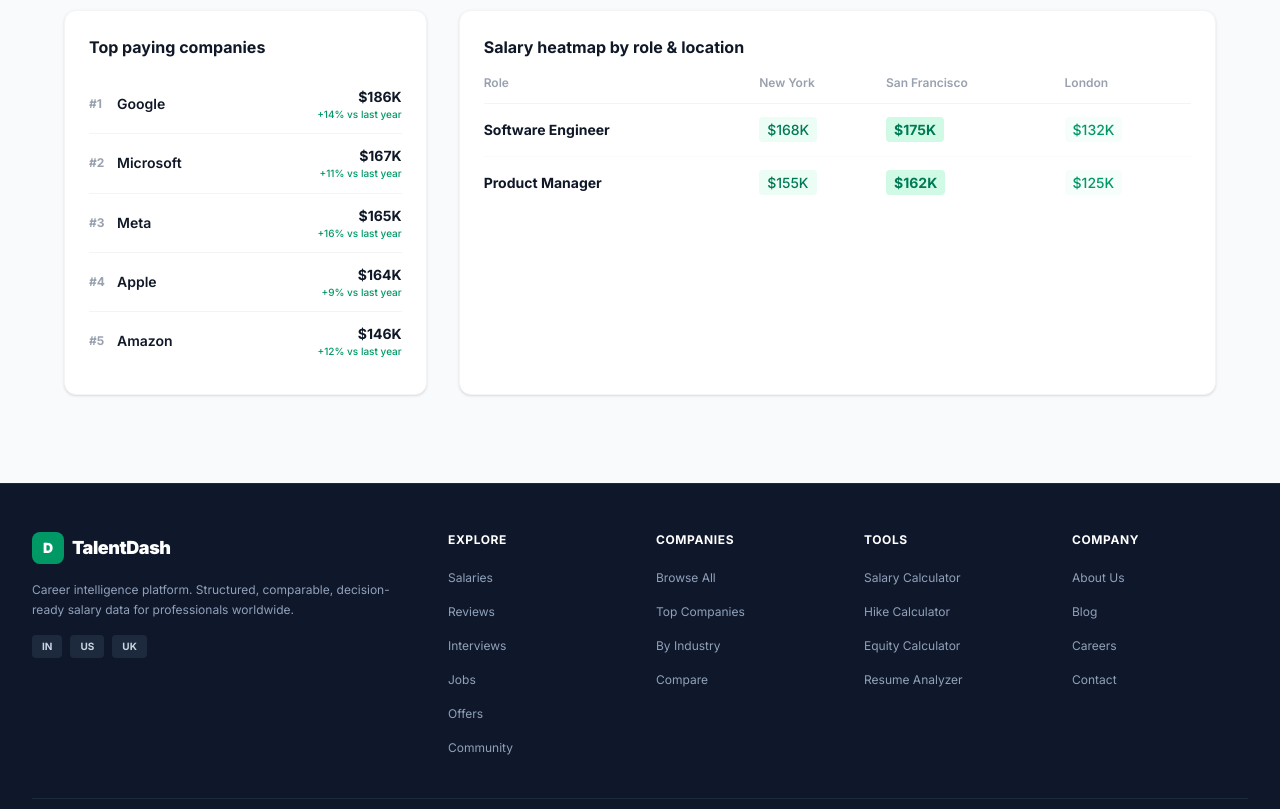
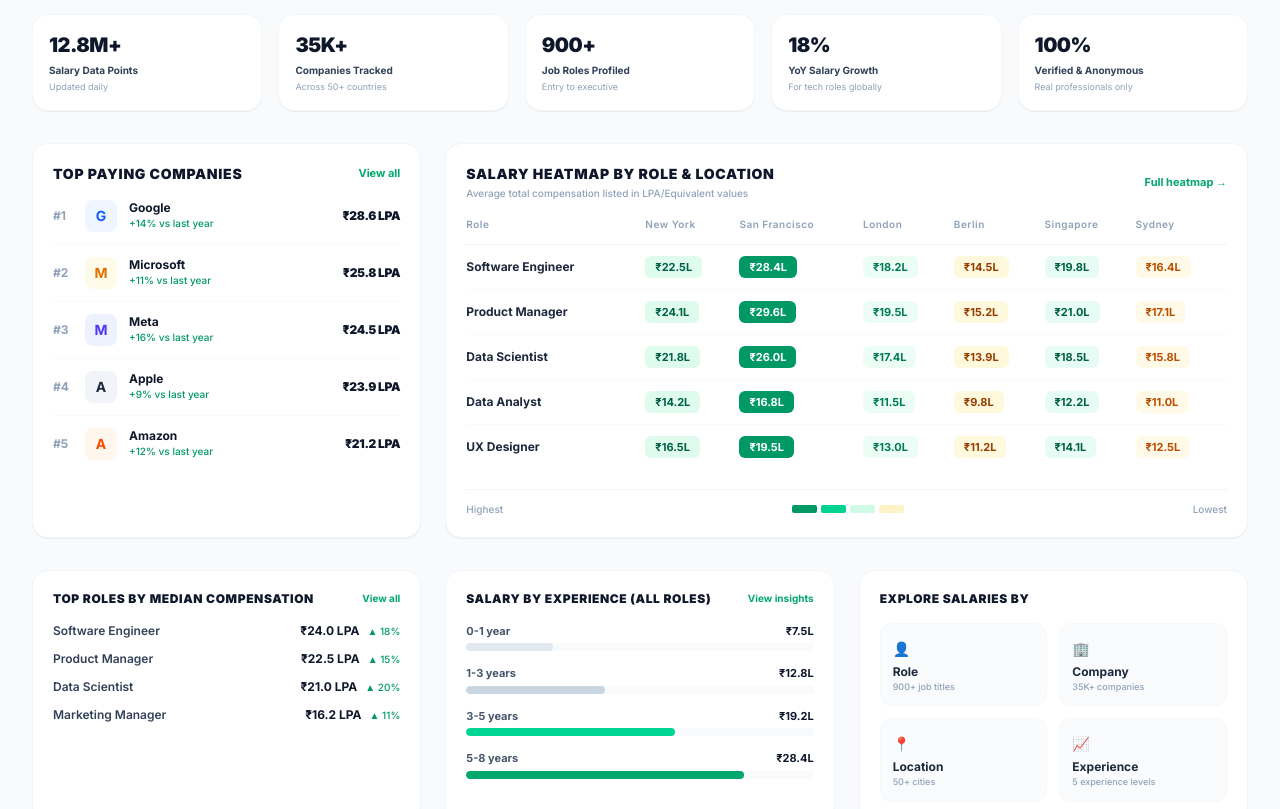
Before and after one commit to akhilesh5982/talentdash, a Next.js app: page /salaries in a window 1280 px wide. Shown: the part 300-1109 px from the top of the page. Built offline with nearby package versions, Linux system fonts and the light colour scheme.

Commit message:
style: transform salary breakdown module into core unified heatmap premium dashboard layout

```diff
--- a/app/salaries/page.tsx
+++ b/app/salaries/page.tsx
@@ -1,70 +1,216 @@
-// app/salaries/page.tsx
+"use client";
+
+import Link from "next/link";
+
 export default function SalariesPage() {
   const topCompanies = [
-    { name: "Google", median: "$186K", growth: "+14% vs last year" },
-    { name: "Microsoft", median: "$167K", growth: "+11% vs last year" },
-    { name: "Meta", median: "$165K", growth: "+16% vs last year" },
-    { name: "Apple", median: "$164K", growth: "+9% vs last year" },
-    { name: "Amazon", median: "$146K", growth: "+12% vs last year" },
+    { rank: "#1", name: "Google", logo: "G", logoBg: "bg-blue-50 text-blue-600", salary: "₹28.6 LPA", change: "+14% vs last year" },
+    { rank: "#2", name: "Microsoft", logo: "M", logoBg: "bg-amber-50 text-amber-600", salary: "₹25.8 LPA", change: "+11% vs last year" },
+    { rank: "#3", name: "Meta", logo: "∞", logoBg: "bg-indigo-50 text-indigo-600", salary: "₹24.5 LPA", change: "+16% vs last year" },
+    { rank: "#4", name: "Apple", logo: "", logoBg: "bg-slate-100 text-slate-800", salary: "₹23.9 LPA", change: "+9% vs last year" },
+    { rank: "#5", name: "Amazon", logo: "A", logoBg: "bg-orange-50 text-orange-600", salary: "₹21.2 LPA", change: "+12% vs last year" },
+  ];
+
+  const matrixData = [
+    { role: "Software Engineer", locations: { ny: "₹22.5L", sf: "₹28.4L", lon: "₹18.2L", ber: "₹14.5L", sg: "₹19.8L", syd: "₹16.4L" } },
+    { role: "Product Manager", locations: { ny: "₹24.1L", sf: "₹29.6L", lon: "₹19.5L", ber: "₹15.2L", sg: "₹21.0L", syd: "₹17.1L" } },
+    { role: "Data Scientist", locations: { ny: "₹21.8L", sf: "₹26.0L", lon: "₹17.4L", ber: "₹13.9L", sg: "₹18.5L", syd: "₹15.8L" } },
+    { role: "Data Analyst", locations: { ny: "₹14.2L", sf: "₹16.8L", lon: "₹11.5L", ber: "₹9.8L",  sg: "₹12.2L", syd: "₹11.0L" } },
+    { role: "UX Designer", locations: { ny: "₹16.5L", sf: "₹19.5L", lon: "₹13.0L", ber: "₹11.2L", sg: "₹14.1L", syd: "₹12.5L" } },
   ];
 
   return (
-    <div className="max-w-7xl mx-auto px-4 sm:px-6 lg:px-8 py-12 space-y-12">
-      <div className="space-y-2">
-        <h1 className="text-3xl font-black tracking-tight text-gray-900">Real salary insights. Real career growth.</h1>
-        <p className="text-sm text-gray-500">Explore verified compensation structures from software engineers and operators globally.</p>
+    <div className="space-y-8 pb-16">
+
+      {/* 1. Header Hero Banner Strip (Matches image_99f363.png) */}
+      <div className="bg-white rounded-2xl border border-slate-100 p-6 flex flex-col md:flex-row justify-between items-start md:items-center gap-4 shadow-2xs">
+        <div>
+          <span className="text-[10px] font-extrabold text-[#00a86b] bg-emerald-50 px-2 py-0.5 rounded-md tracking-wider uppercase">
+            Salaries Insights
+          </span>
+          <h1 className="text-2xl font-black text-slate-900 tracking-tight mt-2">
+            Real salary insights. <span className="text-[#00a86b]">Real career growth.</span>
+          </h1>
+          <p className="text-slate-500 text-xs mt-0.5">
+            Explore verified compensation data from professionals around the world.
+          </p>
+        </div>
+        <button className="bg-slate-900 hover:bg-slate-800 text-white text-xs font-bold py-2.5 px-4 rounded-xl transition-all">
+          Explore all salaries →
+        </button>
       </div>
 
-      <div className="grid grid-cols-1 lg:grid-cols-3 gap-8">
-        {/* Top Paying Companies Table component */}
-        <div className="lg:col-span-1 bg-white border border-gray-100 rounded-xl p-6 shadow-sm space-y-4">
-          <h2 className="font-bold text-gray-900 text-md">Top paying companies</h2>
-          <div className="divide-y divide-gray-100">
-            {topCompanies.map((c, i) => (
-              <div key={c.name} className="py-3 flex items-center justify-between text-sm">
+      {/* 2. Platform Counter Metric Strips */}
+      <div className="grid grid-cols-2 lg:grid-cols-5 gap-4">
+        {[
+          { label: "Salary Data Points", value: "12.8M+", sub: "Updated daily" },
+          { label: "Companies Tracked", value: "35K+", sub: "Across 50+ countries" },
+          { label: "Job Roles Profiled", value: "900+", sub: "Entry to executive" },
+          { label: "YoY Salary Growth", value: "18%", sub: "For tech roles globally" },
+          { label: "Verified & Anonymous", value: "100%", sub: "Real professionals only" }
+        ].map((stat, idx) => (
+          <div key={idx} className="bg-white border border-slate-100/80 p-4 rounded-2xl shadow-2xs">
+            <div className="text-xl font-black text-slate-900 tracking-tight">{stat.value}</div>
+            <div className="text-[10px] font-bold text-slate-700 mt-1">{stat.label}</div>
+            <div className="text-[9px] text-slate-400 mt-0.5">{stat.sub}</div>
+          </div>
+        ))}
+      </div>
+
+      {/* 3. Main Data Core Blocks Split-Grid layout */}
+      <div className="grid grid-cols-1 lg:grid-cols-12 gap-6">
+
+        {/* Left Side Section: Top Paying Companies List Container */}
+        <div className="lg:col-span-4 bg-white border border-slate-100 rounded-2xl p-5 shadow-2xs">
+          <div className="flex justify-between items-center mb-4">
+            <h2 className="text-sm font-black text-slate-900 uppercase tracking-wider">Top paying companies</h2>
+            <Link href="#" className="text-[11px] font-bold text-[#00a86b] hover:underline">View all</Link>
+          </div>
+          <div className="divide-y divide-slate-50">
+            {topCompanies.map((comp) => (
+              <div key={comp.rank} className="flex items-center justify-between py-3 first:pt-0 last:pb-0">
                 <div className="flex items-center gap-3">
-                  <span className="text-xs text-gray-400 font-bold w-4">#{i + 1}</span>
-                  <span className="font-semibold text-gray-900">{c.name}</span>
+                  <span className="text-xs font-bold text-slate-400 w-5">{comp.rank}</span>
+                  <div className={`w-8 h-8 rounded-lg ${comp.logoBg} flex items-center justify-center font-bold text-sm`}>
+                    {comp.name[0]}
+                  </div>
+                  <div>
+                    <div className="text-xs font-bold text-slate-900">{comp.name}</div>
+                    <div className="text-[10px] text-emerald-600 font-medium">{comp.change}</div>
+                  </div>
                 </div>
+                <div className="text-xs font-black text-slate-900 tracking-tight">{comp.salary}</div>
+              </div>
+            ))}
+          </div>
+        </div>
+
+        {/* Right Side Section: Interactive Heatmap Matrix Grid Sheet */}
+        <div className="lg:col-span-8 bg-white border border-slate-100 rounded-2xl p-5 shadow-2xs overflow-hidden">
+          <div className="flex justify-between items-center mb-4">
+            <div>
+              <h2 className="text-sm font-black text-slate-900 uppercase tracking-wider">Salary heatmap by role & location</h2>
+              <p className="text-[10px] text-slate-400 font-medium mt-0.5">Average total compensation listed in LPA/Equivalent values</p>
+            </div>
+            <Link href="#" className="text-[11px] font-bold text-[#00a86b] hover:underline">Full heatmap →</Link>
+          </div>
+
+          <div className="overflow-x-auto">
+            <table className="w-full text-left border-collapse">
+              <thead>
+                <tr className="border-b border-slate-100 text-[10px] font-bold text-slate-400 tracking-wider">
+                  <th className="pb-3 font-semibold">Role</th>
+                  <th className="pb-3 font-semibold">New York</th>
+                  <th className="pb-3 font-semibold">San Francisco</th>
+                  <th className="pb-3 font-semibold">London</th>
+                  <th className="pb-3 font-semibold">Berlin</th>
+                  <th className="pb-3 font-semibold">Singapore</th>
+                  <th className="pb-3 font-semibold">Sydney</th>
+                </tr>
+              </thead>
+              <tbody className="divide-y divide-slate-50">
+                {matrixData.map((row, index) => (
+                  <tr key={index} className="text-xs group hover:bg-slate-50/50">
+                    <td className="py-3.5 font-bold text-slate-800">{row.role}</td>
+                    <td className="py-3.5"><span className="bg-emerald-100/70 text-emerald-800 font-bold px-2.5 py-1 rounded-md text-[11px]">{row.locations.ny}</span></td>
+                    <td className="py-3.5"><span className="bg-emerald-600 text-white font-bold px-2.5 py-1 rounded-md text-[11px]">{row.locations.sf}</span></td>
+                    <td className="py-3.5"><span className="bg-emerald-100/40 text-emerald-700 font-bold px-2.5 py-1 rounded-md text-[11px]">{row.locations.lon}</span></td>
+                    <td className="py-3.5"><span className="bg-amber-100/60 text-amber-800 font-bold px-2.5 py-1 rounded-md text-[11px]">{row.locations.ber}</span></td>
+                    <td className="py-3.5"><span className="bg-emerald-100/50 text-emerald-800 font-bold px-2.5 py-1 rounded-md text-[11px]">{row.locations.sg}</span></td>
+                    <td className="py-3.5"><span className="bg-amber-100/40 text-amber-700 font-bold px-2.5 py-1 rounded-md text-[11px]">{row.locations.syd}</span></td>
+                  </tr>
+                ))}
+              </tbody>
+            </table>
+          </div>
+
+          {/* Heatmap Legend indicator bar */}
+          <div className="flex items-center justify-between mt-5 pt-3 border-t border-slate-100 text-[10px] font-medium text-slate-400">
+            <span>Highest</span>
+            <div className="flex gap-1 h-2 w-32 px-2">
+              <div className="bg-emerald-600 flex-1 rounded-xs" />
+              <div className="bg-emerald-400 flex-1 rounded-xs" />
+              <div className="bg-emerald-100 flex-1 rounded-xs" />
+              <div className="bg-amber-100 flex-1 rounded-xs" />
+            </div>
+            <span>Lowest</span>
+          </div>
+        </div>
+
+      </div>
+
+      {/* 4. Secondary Row: Roles Trends & Experience Mapping Lists */}
+      <div className="grid grid-cols-1 md:grid-cols-2 lg:grid-cols-3 gap-6">
+
+        {/* Median Trend Lines Box */}
+        <div className="bg-white border border-slate-100 rounded-2xl p-5 shadow-2xs">
+          <div className="flex justify-between items-center mb-4">
+            <h3 className="text-xs font-black text-slate-900 uppercase tracking-wider">Top roles by median compensation</h3>
+            <Link href="#" className="text-[10px] font-bold text-[#00a86b]">View all</Link>
+          </div>
+          <div className="space-y-3">
+            {[
+              { role: "Software Engineer", value: "₹24.0 LPA", growth: "▲ 18%" },
+              { role: "Product Manager", value: "₹22.5 LPA", growth: "▲ 15%" },
+              { role: "Data Scientist", value: "₹21.0 LPA", growth: "▲ 20%" },
+              { role: "Marketing Manager", value: "₹16.2 LPA", growth: "▲ 11%" }
+            ].map((r, i) => (
+              <div key={i} className="flex justify-between items-center text-xs">
+                <span className="font-semibold text-slate-700">{r.role}</span>
                 <div className="text-right">
-                  <div className="font-bold text-gray-900">{c.median}</div>
-                  <div className="text-[10px] text-emerald-600 font-medium">{c.growth}</div>
+                  <span className="font-bold text-slate-900">{r.value}</span>
+                  <span className="text-[10px] text-emerald-600 ml-2 font-medium">{r.growth}</span>
                 </div>
               </div>
             ))}
           </div>
         </div>
 
-        {/* Heatmap Grid Simulator component */}
-        <div className="lg:col-span-2 bg-white border border-gray-100 rounded-xl p-6 shadow-sm space-y-4">
-          <h2 className="font-bold text-gray-900 text-md">Salary heatmap by role & location</h2>
-          <div className="overflow-x-auto">
-            <table className="w-full border-collapse text-left text-sm">
-              <thead>
-                <tr className="border-b border-gray-100 text-gray-400 text-xs">
-                  <th className="pb-3 font-semibold">Role</th>
-                  <th className="pb-3 font-semibold">New York</th>
-                  <th className="pb-3 font-semibold">San Francisco</th>
-                  <th className="pb-3 font-semibold">London</th>
-                </tr>
-              </thead>
-              <tbody className="divide-y divide-gray-50 font-medium">
-                <tr>
-                  <td className="py-4 text-gray-900 font-bold">Software Engineer</td>
-                  <td className="py-4 text-emerald-700"><span className="bg-emerald-50 px-2 py-1 rounded">$168K</span></td>
-                  <td className="py-4 text-emerald-700"><span className="bg-emerald-100 px-2 py-1 rounded font-bold">$175K</span></td>
-                  <td className="py-4 text-emerald-600"><span className="bg-emerald-50/50 px-2 py-1 rounded">$132K</span></td>
-                </tr>
-                <tr>
-                  <td className="py-4 text-gray-900 font-bold">Product Manager</td>
-                  <td className="py-4 text-emerald-700"><span className="bg-emerald-50 px-2 py-1 rounded">$155K</span></td>
-                  <td className="py-4 text-emerald-700"><span className="bg-emerald-100 px-2 py-1 rounded font-bold">$162K</span></td>
-                  <td className="py-4 text-emerald-600"><span className="bg-emerald-50/50 px-2 py-1 rounded">$125K</span></td>
-                </tr>
-              </tbody>
-            </table>
+        {/* Experience Progression Metric Bars */}
+        <div className="bg-white border border-slate-100 rounded-2xl p-5 shadow-2xs">
+          <div className="flex justify-between items-center mb-4">
+            <h3 className="text-xs font-black text-slate-900 uppercase tracking-wider">Salary by experience (All roles)</h3>
+            <Link href="#" className="text-[10px] font-bold text-[#00a86b]">View insights</Link>
+          </div>
+          <div className="space-y-3.5">
+            {[
+              { exp: "0-1 year", val: "₹7.5L", width: "w-1/4 bg-slate-200" },
+              { exp: "1-3 years", val: "₹12.8L", width: "w-2/5 bg-slate-300" },
+              { exp: "3-5 years", val: "₹19.2L", width: "w-3/5 bg-emerald-400" },
+              { exp: "5-8 years", val: "₹28.4L", width: "w-4/5 bg-[#00a86b]" }
+            ].map((bar, i) => (
+              <div key={i} className="space-y-1">
+                <div className="flex justify-between text-[11px] font-bold text-slate-600">
+                  <span>{bar.exp}</span>
+                  <span className="text-slate-900">{bar.val}</span>
+                </div>
+                <div className="w-full h-2 bg-slate-50 rounded-full overflow-hidden">
+                  <div className={`h-full rounded-full ${bar.width}`} />
+                </div>
+              </div>
+            ))}
           </div>
         </div>
+
+        {/* Explore Hub Dynamic Quick Filter Routing Tag Box */}
+        <div className="bg-white border border-slate-100 rounded-2xl p-5 shadow-2xs">
+          <h3 className="text-xs font-black text-slate-900 uppercase tracking-wider mb-4">Explore salaries by</h3>
+          <div className="grid grid-cols-2 gap-3">
+            {[
+              { icon: "👤", title: "Role", sub: "900+ job titles" },
+              { icon: "🏢", title: "Company", sub: "35K+ companies" },
+              { icon: "📍", title: "Location", sub: "50+ cities" },
+              { icon: "📈", title: "Experience", sub: "5 experience levels" },
+            ].map((filter, i) => (
+              <div key={i} className="p-3 bg-slate-50/70 hover:bg-slate-50 rounded-xl border border-slate-100/50 cursor-pointer transition-colors">
+                <span className="text-sm">{filter.icon}</span>
+                <div className="font-bold text-xs text-slate-800 mt-1">{filter.title}</div>
+                <div className="text-[9px] text-slate-400 font-medium">{filter.sub}</div>
+              </div>
+            ))}
+          </div>
+        </div>
+
       </div>
     </div>
   );
```
